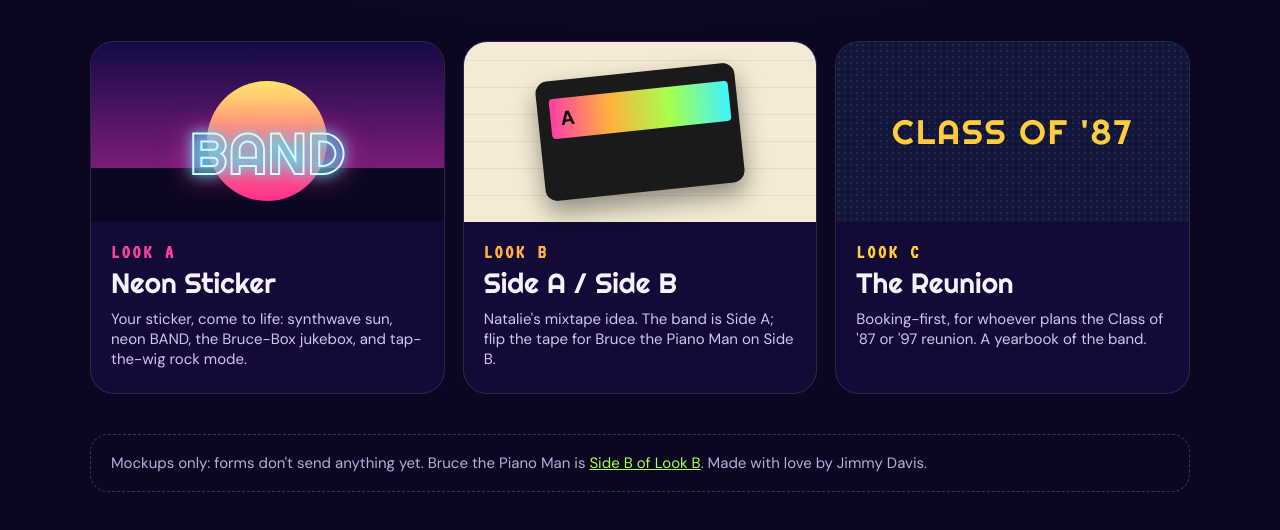
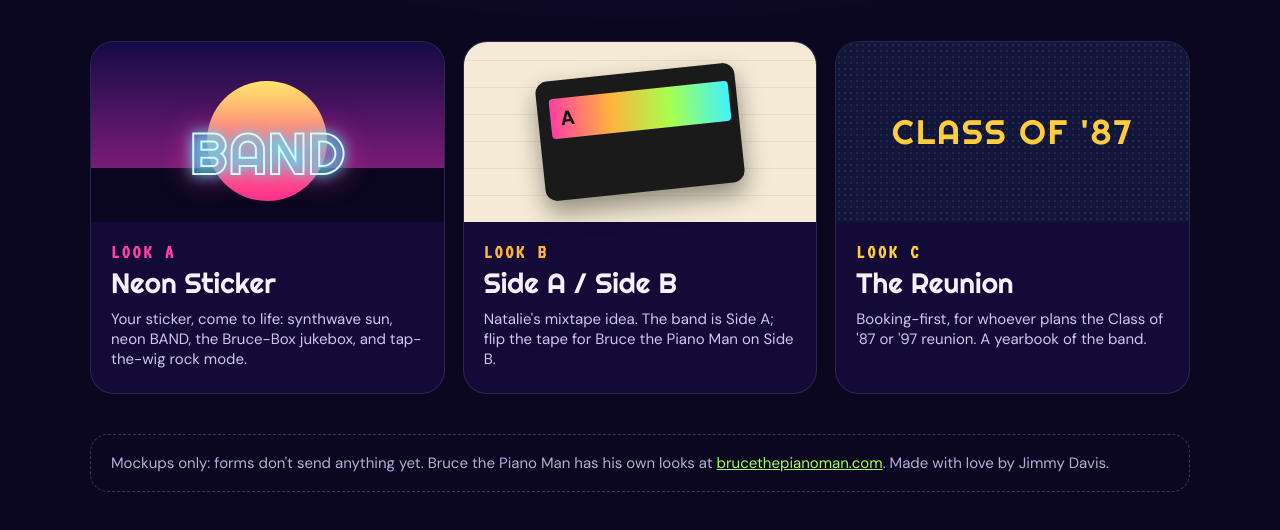
Before and after one commit to brucebarkerband/brucebarkerband.github.io, a plain HTML site: page index.html in a window 1280 px wide. Shown: the part 354-884 px from the top of the page. Drawn offline with Linux system fonts and the light colour scheme.

Commit message:
Link the band chooser to brucethepianoman.com
Co-Authored-By: Claude Opus 5.5 <noreply@anthropic.com>

```diff
--- a/index.html
+++ b/index.html
@@ -47,7 +47,7 @@ a.c:hover{transform:translateY(-6px);box-shadow:0 0 0 2px var(--x),0 20px 50px #
     <a class="c c2" href="b/" style="--x:#ffb23e"><div class="sw"></div><div class="tx"><b>LOOK B</b><h2>Side A / Side B</h2><p>Natalie's mixtape idea. The band is Side A; flip the tape for Bruce the Piano Man on Side B.</p></div></a>
     <a class="c c3" href="c/" style="--x:#ffcc3d"><div class="sw"></div><div class="tx"><b>LOOK C</b><h2>The Reunion</h2><p>Booking-first, for whoever plans the Class of '87 or '97 reunion. A yearbook of the band.</p></div></a>
   </div>
-  <p class="note">Mockups only: forms don't send anything yet. Bruce the Piano Man is <a href="/b/#side-b">Side B of Look B</a>. Made with love by Jimmy Davis.</p>
+  <p class="note">Mockups only: forms don't send anything yet. Bruce the Piano Man has his own looks at <a href="https://brucethepianoman.com/">brucethepianoman.com</a>. Made with love by Jimmy Davis.</p>
 </div>
 </body>
 </html>
```
Also changed, not shown: b/index.html (+1 -1 lines).
